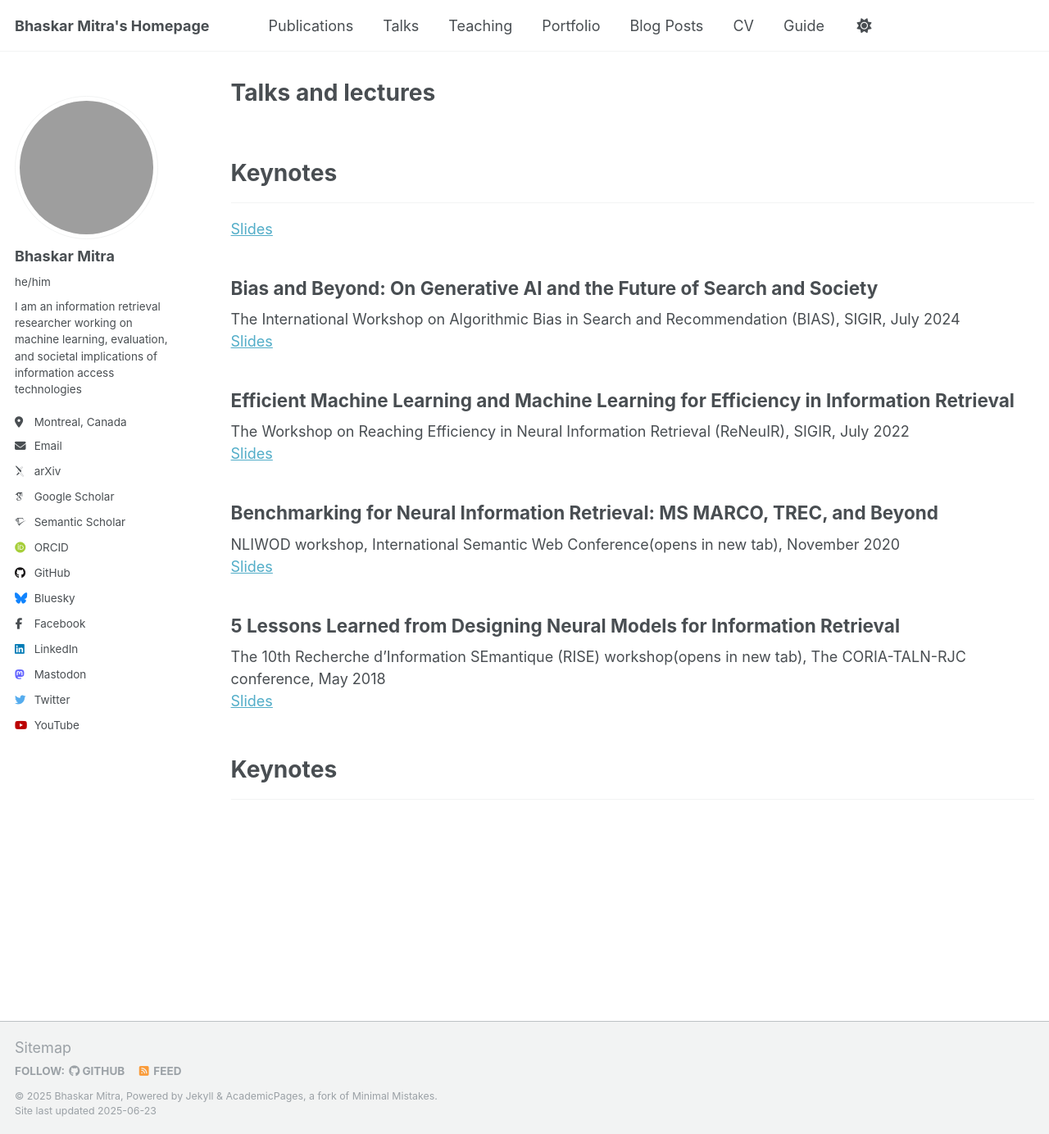
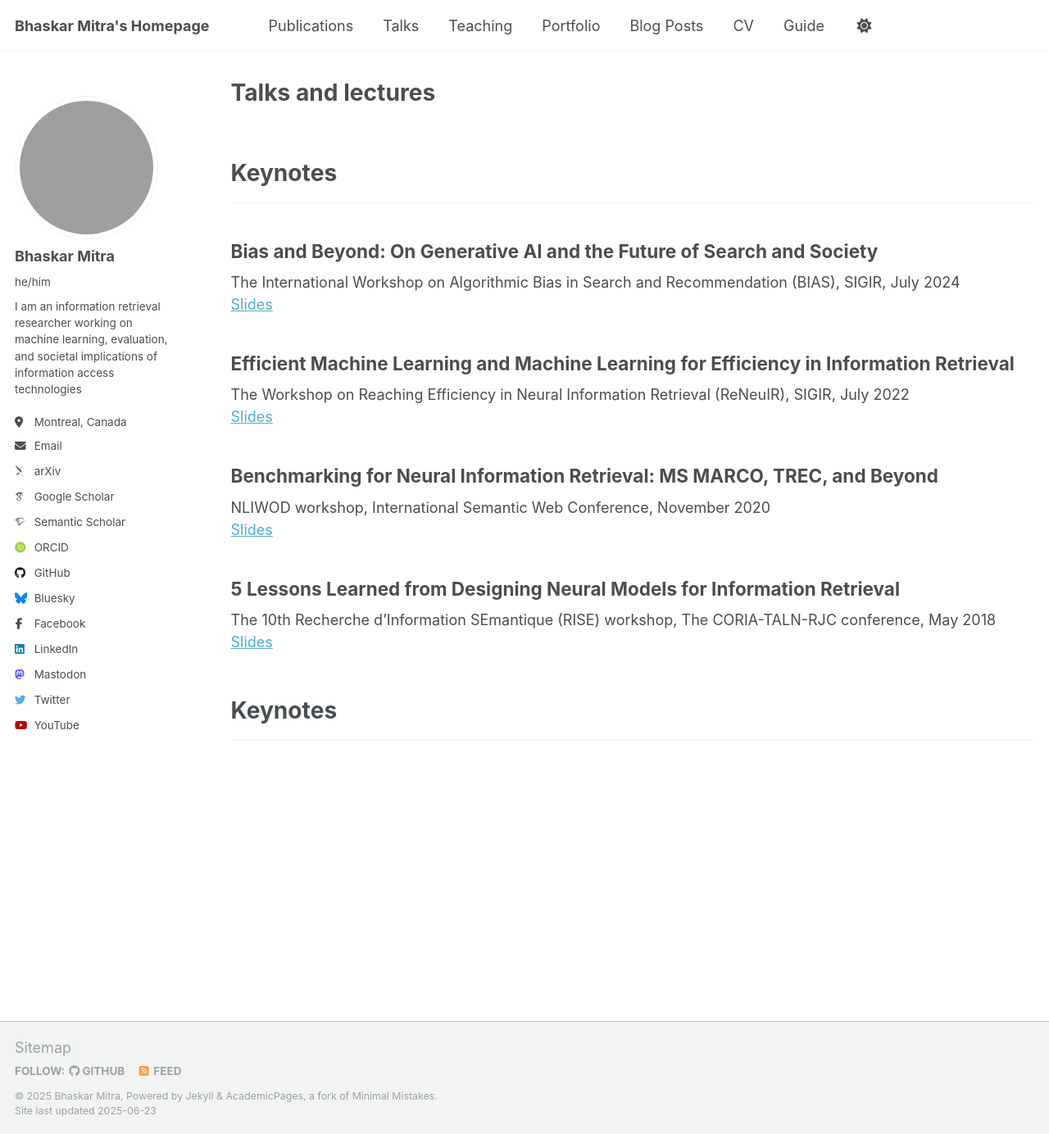
Before and after one commit to bhaskar-mitra/bhaskar-mitra.github.io, a Jekyll site: the page built from _pages/talks.html, in a window 1280 px wide and 1384 px high. Shown: the whole window at 82% size. Built offline with Jekyll 4.4.1, drawn with Linux system fonts in a browser that asks for light colours; some web fonts are replaced; grey boxes are pictures that could not be loaded.

Commit message:
Update talks.html

```diff
--- a/_pages/talks.html
+++ b/_pages/talks.html
@@ -9,7 +9,7 @@ author_profile: true
 <h1>Keynotes</h1>
 <hr />
 <div class="list__item">
-  <article class="archive__item" itemscope itemtype="http://schema.org/CreativeWork"><a href="https://www.slideshare.net/slideshow/bias-and-beyond-on-generative-ai-and-the-future-of-search-and-society/270176334">Slides</a>
+  <article class="archive__item" itemscope itemtype="http://schema.org/CreativeWork">
     <h2>Bias and Beyond: On Generative AI and the Future of Search and Society</h2>
     <a href="https://biasinrecsys.github.io/sigir2024/" style="text-decoration:none;color:inherit">The International Workshop on Algorithmic Bias in Search and Recommendation (BIAS)</a>,
     <a href="https://sigir.org/sigir2024/" style="text-decoration:none;color:inherit">SIGIR</a>,
@@ -26,13 +26,13 @@ author_profile: true
   <article class="archive__item" itemscope itemtype="http://schema.org/CreativeWork">
     <h2>Benchmarking for Neural Information Retrieval: MS MARCO, TREC, and Beyond</h2>
     <a href="https://www.nliwod.org/past-workshops/2020/home.html" style="text-decoration:none;color:inherit">NLIWOD workshop</a>,
-    <a href="https://iswc2020.semanticweb.org/" style="text-decoration:none;color:inherit">International Semantic Web Conference(opens in new tab)</a>,
+    <a href="https://iswc2020.semanticweb.org/" style="text-decoration:none;color:inherit">International Semantic Web Conference</a>,
     November 2020<br/>
     <a href="https://www.slideshare.net/BhaskarMitra3/benchmarking-for-neural-information-retrieval-ms-marco-trec-and-beyond">Slides</a>
   </article>
   <article class="archive__item" itemscope itemtype="http://schema.org/CreativeWork">
     <h2>5 Lessons Learned from Designing Neural Models for Information Retrieval</h2>
-    <a href="https://sites.google.com/site/frenchsemanticir/home/rise-2018" style="text-decoration:none;color:inherit">The 10th Recherche d’Information SEmantique (RISE) workshop(opens in new tab)</a>,
+    <a href="https://sites.google.com/site/frenchsemanticir/home/rise-2018" style="text-decoration:none;color:inherit">The 10th Recherche d’Information SEmantique (RISE) workshop</a>,
     <a href="https://project.inria.fr/coriataln2018/fr/" style="text-decoration:none;color:inherit">The CORIA-TALN-RJC conference</a>,
     May 2018<br/>
     <a href="http://bit.ly/rise2018keynote">Slides</a>
```
